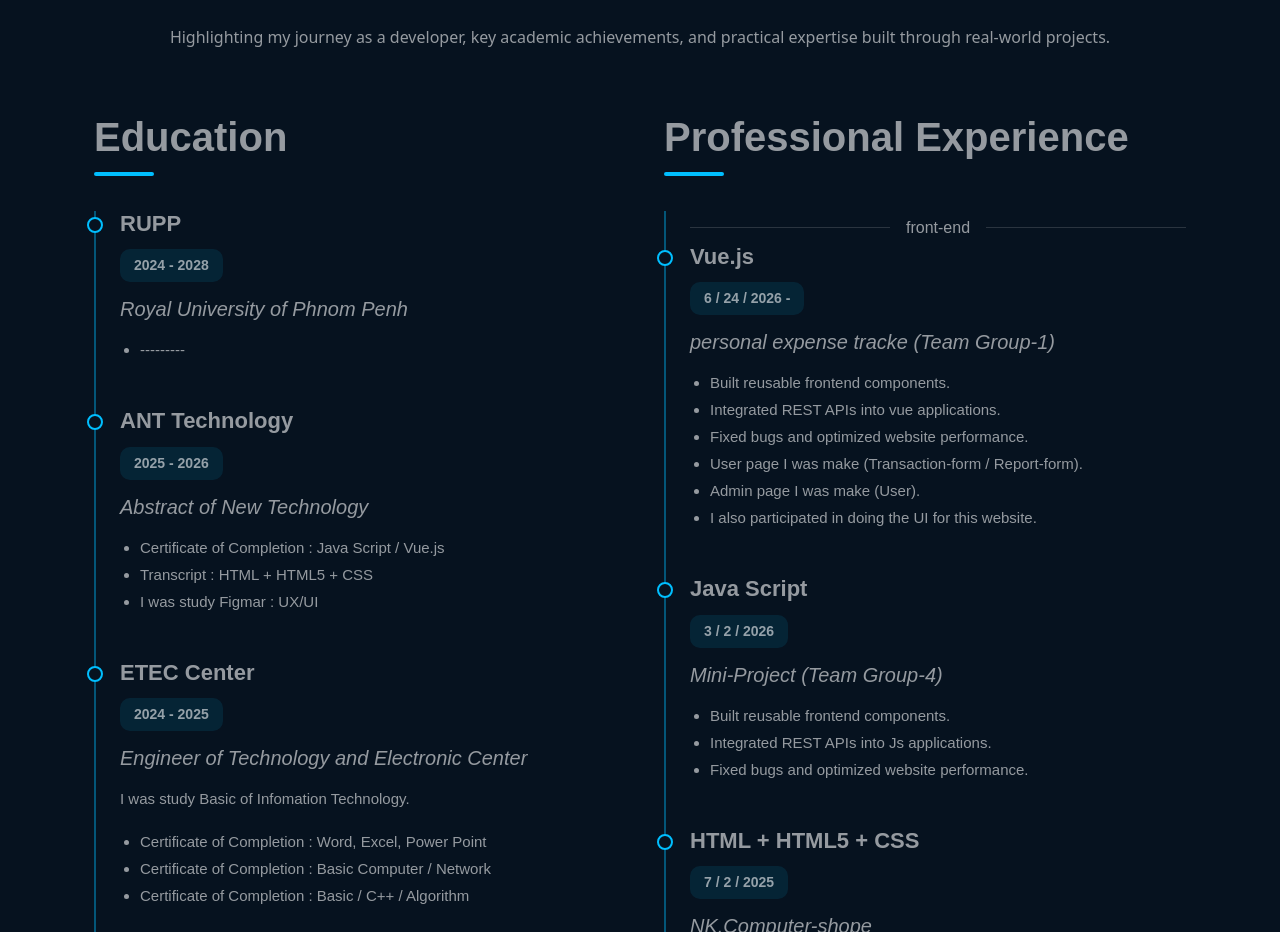
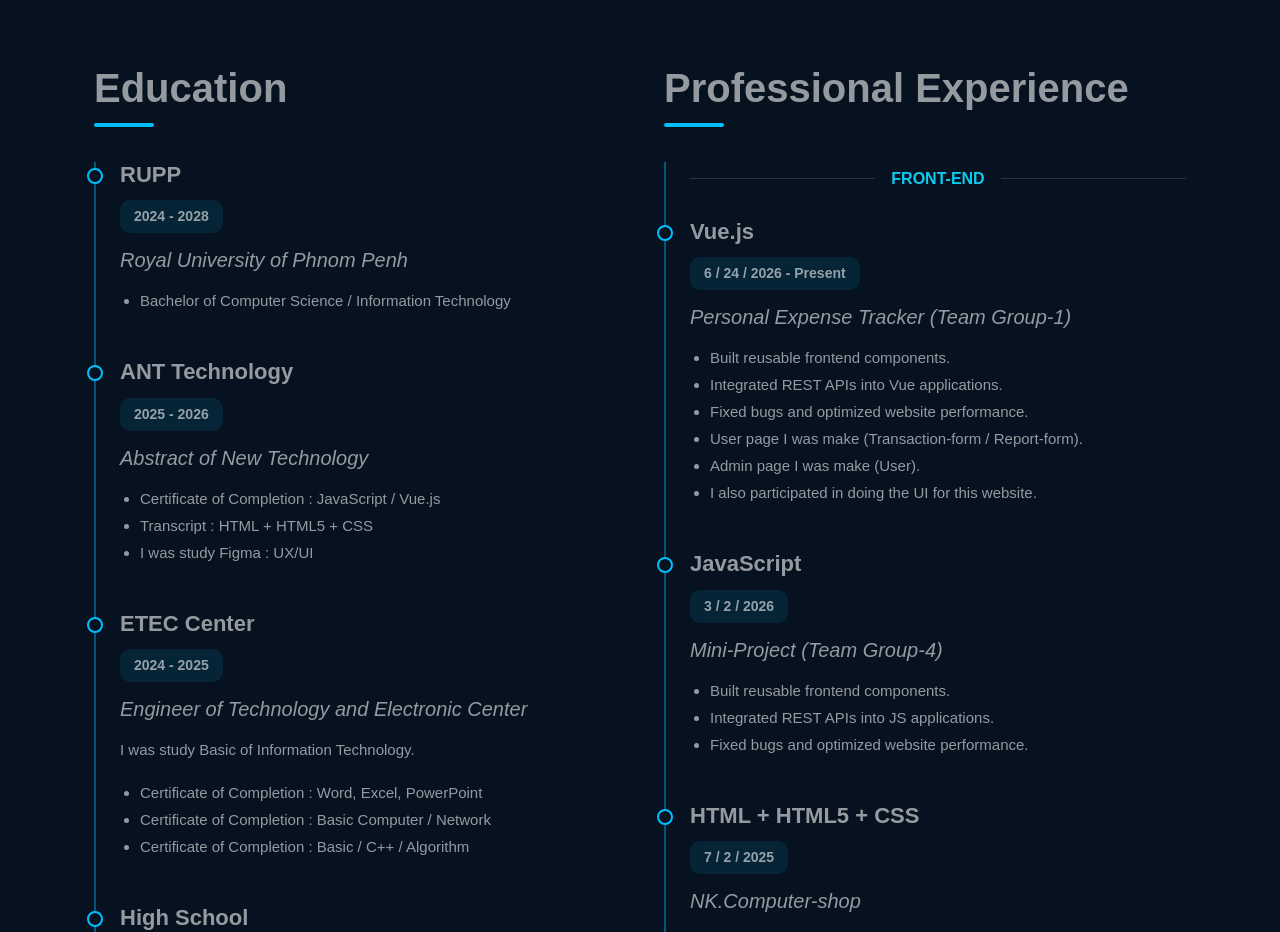
Before and after one commit to Karona24/portfolio-, a Vue app: page /resume in a window 1280 px wide. Shown: the part 168-1100 px from the top of the page. Built offline with nearby package versions, Linux system fonts and the light colour scheme.

Commit message:
update animation and add dynamic in page resume is education and experian

```diff
--- a/src/View/AboutView.vue
+++ b/src/View/AboutView.vue
@@ -1,5 +1,6 @@
 <template>
     <NavBar />
+    <br>
     <div class="container-lg mt-5 mb-5 px-3">
         <!-- ABOUT SECTION -->
         <!-- TITLE -->
--- a/src/View/ContactView.vue
+++ b/src/View/ContactView.vue
@@ -1,8 +1,9 @@
 <template>
   <main>
     <NavBar />
+    <br>
     <div class="container">
-      <div>
+      <div  data-aos="zoom-out">
         <h1 class="text-center mb-4 mt-5 text-light">Contact</h1>
         <p class="text-center">
           Let's Work Together!
--- a/src/View/ResumeView.vue
+++ b/src/View/ResumeView.vue
@@ -1,3 +1,247 @@
+<template>
+    <main>
+        <NavBar />
+        <br>
+        <div class="container">
+            <div data-aos="zoom-out">
+                <h1 class="text-center mb-4 mt-5 text-light">Resume</h1>
+                <p class="text-center">
+                    Highlighting my journey as a developer, key academic achievements, and practical expertise built through real-world projects.
+                </p>
+            </div>
+
+            <section class="resume-section container-fluid py-5">
+                <div class="row g-5">
+
+                    <!-- LEFT SIDE -->
+                    <div class="col-lg-6">
+
+                        <!-- EDUCATION -->
+                        <div class="mb-5" data-aos="fade-up" data-aos-anchor-placement="top-bottom">
+                            <h1 class="section-title">Education</h1>
+
+                            <div class="timeline">
+                                <div
+                                    v-for="(item, index) in educationList"
+                                    :key="index"
+                                    class="timeline-item"
+                                >
+                                    <div class="circle"></div>
+                                    <h3>{{ item.school }}</h3>
+                                    <span class="year">{{ item.year }}</span>
+                                    <h5>{{ item.fullName }}</h5>
+
+                                    <p v-if="item.description">{{ item.description }}</p>
+
+                                    <ul v-if="item.details && item.details.length">
+                                        <li v-for="(detail, dIndex) in item.details" :key="dIndex">
+                                            {{ detail }}
+                                        </li>
+                                    </ul>
+                                </div>
+                            </div>
+                        </div>
+
+                        <!-- SKILLS -->
+                        <div>
+                            <h1 class="section-title" data-aos="fade-up">Professional Skills</h1>
+
+                            <div class="skill-box">
+                                <div
+                                    v-for="(skill, index) in skills"
+                                    :key="index"
+                                    class="mb-4"
+                                    data-aos="fade-up"
+                                    :data-aos-delay="index * 100"
+                                >
+                                    <div class="d-flex justify-content-between mb-2">
+                                        <span>{{ skill.name }}</span>
+                                        <span>{{ skill.percent }}%</span>
+                                    </div>
+
+                                    <div class="progress">
+                                        <div
+                                            class="progress-bar progress-animation"
+                                            :style="{ '--progress-width': skill.percent + '%' }"
+                                        ></div>
+                                    </div>
+                                </div>
+                            </div>
+                        </div>
+                    </div>
+
+                    <!-- RIGHT SIDE -->
+                    <div class="col-lg-6" data-aos="fade-up" data-aos-anchor-placement="top-bottom">
+
+                        <h1 class="section-title">Professional Experience</h1>
+
+                        <div class="timeline">
+                            <div class="d-flex align-items-center mb-4">
+                                <hr class="flex-grow-1">
+                                <span class="mx-3 text-uppercase fw-bold text-info">Front-end</span>
+                                <hr class="flex-grow-1">
+                            </div>
+
+                            <div
+                                v-for="(exp, index) in experienceList"
+                                :key="index"
+                                class="timeline-item"
+                            >
+                                <div class="circle"></div>
+                                <h3>{{ exp.title }}</h3>
+                                <span class="year">{{ exp.date }}</span>
+                                <h5>{{ exp.project }}</h5>
+
+                                <ul v-if="exp.tasks && exp.tasks.length">
+                                    <li v-for="(task, tIndex) in exp.tasks" :key="tIndex">
+                                        {{ task }}
+                                    </li>
+                                </ul>
+                            </div>
+                        </div>
+                    </div>
+                </div>
+            </section>
+            <!-- <div data-aos="zoom-out">
+                <h1 class="text-center mb-4 mt-5 text-light">My Certifycate</h1>
+                <p class="text-center">
+                    I have done verious programming courses increase my programming skills and I'm sharing few to them
+                </p>
+            </div>
+            Certifycate
+            <section>
+                <div class="row">
+                    <div class="col-4">
+                        <div class="card border-0 bg-transparent">
+                            <img src="https://media.gettyimages.com/id/1813512682/vector/certificate-diploma-template.jpg?s=612x612&w=gi&k=20&c=sqk_pABwv9CYB4UwaAu3fQdRoILYurBzGok05Fj1JRk="
+                                alt="">
+                        </div>
+                    </div>
+                    <div class="col-4">
+                        <div class="card border-0 bg-transparent">
+                            <img src="https://i.ytimg.com/vi/EoOaHe62If8/hq720.jpg?sqp=-oaymwEhCK4FEIIDSFryq4qpAxMIARUAAAAAGAElAADIQj0AgKJD&rs=AOn4CLBIi7SoTJdpr21bgic9xmW4Eo3_iA"
+                                alt="">
+                        </div>
+                    </div>
+                    <div class="col-4">
+                        <div class="card border-0 bg-transparent">
+                            <img src="https://cdn-useast1.kapwing.com/static/templates/classic-blue-and-gold-award-certificate-template-ivAS3Aaco5IVb3Da-full.jpg"
+                                alt="">
+                        </div>
+                    </div>
+                </div>
+            </section> -->
+        </div>
+    </main>
+    <FooterView />
+</template>
+
+<script setup>
+import FooterView from '@/components/component/FooterView.vue';
+import NavBar from '@/components/component/NavBar.vue';
+import { ref } from 'vue'
+
+// 1. EDUCATION DATA
+const educationList = ref([
+    {
+        school: 'RUPP',
+        year: '2024 - 2028',
+        fullName: 'Royal University of Phnom Penh',
+        description: '',
+        details: [
+            'Bachelor of Computer Science / Information Technology'
+        ]
+    },
+    {
+        school: 'ANT Technology',
+        year: '2025 - 2026',
+        fullName: 'Abstract of New Technology',
+        description: '',
+        details: [
+            'Certificate of Completion : JavaScript / Vue.js',
+            'Transcript : HTML + HTML5 + CSS',
+            'I was study Figma : UX/UI'
+        ]
+    },
+    {
+        school: 'ETEC Center',
+        year: '2024 - 2025',
+        fullName: 'Engineer of Technology and Electronic Center',
+        description: 'I was study Basic of Information Technology.',
+        details: [
+            'Certificate of Completion : Word, Excel, PowerPoint',
+            'Certificate of Completion : Basic Computer / Network',
+            'Certificate of Completion : Basic / C++ / Algorithm'
+        ]
+    },
+    {
+        school: 'High School',
+        year: '2022 - 2024',
+        fullName: 'Samdech Techo Hun Sen Suong High School',
+        description: '',
+        details: [
+            'High School Diploma : Grade D (Social Science Class)'
+        ]
+    }
+])
+
+// 2. SKILLS DATA
+const skills = ref([
+    {
+        name: 'Backend Development',
+        percent: 65
+    },
+    {
+        name: 'Frontend Development',
+        percent: 60
+    },
+    {
+        name: 'Security',
+        percent: 50
+    },
+    {
+        name: 'UI/UX Design',
+        percent: 40
+    }
+])
+
+// 3. EXPERIENCE DATA
+const experienceList = ref([
+    {
+        title: 'Vue.js',
+        date: '6 / 24 / 2026 - Present',
+        project: 'Personal Expense Tracker (Team Group-1)',
+        tasks: [
+            'Built reusable frontend components.',
+            'Integrated REST APIs into Vue applications.',
+            'Fixed bugs and optimized website performance.',
+            'User page I was make (Transaction-form / Report-form).',
+            'Admin page I was make (User).',
+            'I also participated in doing the UI for this website.'
+        ]
+    },
+    {
+        title: 'JavaScript',
+        date: '3 / 2 / 2026',
+        project: 'Mini-Project (Team Group-4)',
+        tasks: [
+            'Built reusable frontend components.',
+            'Integrated REST APIs into JS applications.',
+            'Fixed bugs and optimized website performance.'
+        ]
+    },
+    {
+        title: 'HTML + HTML5 + CSS',
+        date: '7 / 2 / 2025',
+        project: 'NK.Computer-shop',
+        tasks: [
+            'Built reusable frontend components.',
+            'Fixed bugs and optimized website performance.'
+        ]
+    }
+])
+</script>
+
 <style scoped>
 .resume-section {
     background: #06121f;
@@ -110,10 +354,7 @@
     }
 }
 
-
-   /* RESPONSIVE (MOBILE & TABLET FIX) */
-
-
+/* RESPONSIVE (MOBILE & TABLET FIX) */
 @media (max-width: 768px) {
     .container {
         padding-left: 20px !important;
@@ -161,233 +402,3 @@
     }
 }
 </style>
-<template>
-    <main>
-        <NavBar />
-        <div class="container">
-            <div data-aos="zoom-out">
-                <h1 class="text-center mb-4 mt-5 text-light">Resume</h1>
-                <p class="text-center">
-                   Highlighting my journey as a developer, key academic achievements, and practical expertise built through real-world projects.
-                </p>
-            </div>
-            <section class="resume-section container-fluid py-5">
-                <div class="row g-5">
-
-                    <!-- LEFT SIDE -->
-                    <div class="col-lg-6">
-
-                        <!-- EDUCATION -->
-                        <div class="mb-5" data-aos="fade-up" data-aos-anchor-placement="top-bottom">
-                            <h1 class="section-title">Education</h1>
-
-                            <div class="timeline">
-                                <div class="timeline-item">
-                                    <div class="circle"></div>
-
-                                    <h3>RUPP</h3>
-
-                                    <span class="year">2024 - 2028</span>
-
-                                    <h5>Royal University of Phnom Penh</h5>
-
-                                    <ul>
-                                        <li>---------</li>
-                                    </ul>
-                                </div>
-
-                                <div class="timeline-item">
-                                    <div class="circle"></div>
-
-                                    <h3>ANT Technology</h3>
-
-                                    <span class="year">2025 - 2026</span>
-
-                                    <h5>Abstract of New Technology</h5>
-
-                                    <ul>
-                                        <li>Certificate of Completion : Java Script / Vue.js</li>
-                                        <li>Transcript : HTML + HTML5 + CSS</li>
-                                        <li>I was study Figmar : UX/UI</li>
-                                    </ul>
-                                </div>
-
-                                <div class="timeline-item">
-                                    <div class="circle"></div>
-
-                                    <h3>ETEC Center</h3>
-
-                                    <span class="year">2024 - 2025</span>
-
-                                    <h5>Engineer of Technology and Electronic Center</h5>
-
-                                    <p>I was study Basic of Infomation Technology. </p>
-                                    <ul>
-                                        <li>Certificate of Completion : Word, Excel, Power Point</li>
-                                        <li>Certificate of Completion : Basic Computer / Network</li>
-                                        <li>Certificate of Completion : Basic / C++ / Algorithm</li>
-                                    </ul>
-                                </div>
-
-                                <div class="timeline-item">
-                                    <div class="circle"></div>
-
-                                    <h3>Hight School</h3>
-
-                                    <span class="year">2022 - 2024</span>
-
-                                    <h5>Samdech Techo Hun Sen Suong High School</h5>
-                                    <ul>
-                                        <li>Bachelor's Degree : D ( Social Science Class )</li>
-                                    </ul>
-                                </div>
-                            </div>
-                        </div>
-
-                        <!-- SKILLS -->
-                        <div>
-                            <h1 class="section-title" data-aos="zoom-out">Professional Skills</h1>
-
-                            <div class="skill-box">
-
-                                <div v-for="(skill, index) in skills" :key="index" class="mb-4" data-aos="fade-up"
-                                    :data-aos-delay="index * 100">
-                                    <div class="d-flex justify-content-between mb-2">
-                                        <span>{{ skill.name }}</span>
-                                        <span>{{ skill.percent }}%</span>
-                                    </div>
-
-                                    <div class="progress">
-                                        <div class="progress-bar progress-animation"
-                                            :style="{ '--progress-width': skill.percent + '%' }"></div>
-                                    </div>
-                                </div>
-
-                            </div>
-                        </div>
-                    </div>
-
-                    <!-- RIGHT SIDE -->
-                    <div class="col-lg-6" data-aos="fade-up" data-aos-anchor-placement="top-bottom">
-
-                        <h1 class="section-title">Professional Experience</h1>
-
-                        <div class="timeline">
-                            <div class="d-flex align-items-center">
-                                <hr class="flex-grow-1">
-                                <span class="mx-3">front-end</span>
-                                <hr class="flex-grow-1">
-                            </div>
-                            <div class="timeline-item">
-                                <div class="circle"></div>
-
-                                <h3>Vue.js</h3>
-
-                                <span class="year">6 / 24 / 2026 - </span>
-
-                                <h5>personal expense tracke (Team Group-1)</h5>
-
-                                <ul>
-                                    <li>Built reusable frontend components.</li>
-                                    <li>Integrated REST APIs into vue applications.</li>
-                                    <li>Fixed bugs and optimized website performance.</li>
-                                    <li>User page I was make (Transaction-form / Report-form).</li>
-                                    <li>Admin page I was make (User).</li>
-                                    <li>I also participated in doing the UI for this website.</li>
-                                </ul>
-                            </div>
-
-                            <div class="timeline-item">
-                                <div class="circle"></div>
-
-                                <h3>Java Script</h3>
-
-                                <span class="year">3 / 2 / 2026</span>
-
-                                <h5>Mini-Project (Team Group-4)</h5>
-
-                                <ul>
-                                    <li>Built reusable frontend components.</li>
-                                    <li>Integrated REST APIs into Js applications.</li>
-                                    <li>Fixed bugs and optimized website performance.</li>
-                                </ul>
-                            </div>
-
-                            <div class="timeline-item">
-                                <div class="circle"></div>
-
-                                <h3>HTML + HTML5 + CSS</h3>
-
-                                <span class="year">7 / 2 / 2025</span>
-
-                                <h5>NK.Computer-shope</h5>
-
-                                <ul>
-                                    <li>Built reusable frontend components.</li>
-                                    <li>Fixed bugs and optimized website performance.</li>
-                                </ul>
-                            </div>
-
-                        </div>
-
-                    </div>
-
-                </div>
-            </section>
-            <!-- <div data-aos="zoom-out">
-                <h1 class="text-center mb-4 mt-5 text-light">My Certifycate</h1>
-                <p class="text-center">
-                    I have done verious programming courses increase my programming skills and I'm sharing few to them
-                </p>
-            </div> -->
-            <!-- Certifycate -->
-            <!-- <section>
-                <div class="row">
-                    <div class="col-4">
-                        <div class="card border-0 bg-transparent">
-                            <img src="https://media.gettyimages.com/id/1813512682/vector/certificate-diploma-template.jpg?s=612x612&w=gi&k=20&c=sqk_pABwv9CYB4UwaAu3fQdRoILYurBzGok05Fj1JRk="
-                                alt="">
-                        </div>
-                    </div>
-                    <div class="col-4">
-                        <div class="card border-0 bg-transparent">
-                            <img src="https://i.ytimg.com/vi/EoOaHe62If8/hq720.jpg?sqp=-oaymwEhCK4FEIIDSFryq4qpAxMIARUAAAAAGAElAADIQj0AgKJD&rs=AOn4CLBIi7SoTJdpr21bgic9xmW4Eo3_iA"
-                                alt="">
-                        </div>
-                    </div>
-                    <div class="col-4">
-                        <div class="card border-0 bg-transparent">
-                            <img src="https://cdn-useast1.kapwing.com/static/templates/classic-blue-and-gold-award-certificate-template-ivAS3Aaco5IVb3Da-full.jpg"
-                                alt="">
-                        </div>
-                    </div>
-                </div>
-            </section> -->
-        </div>
-    </main>
-    <FooterView />
-</template>
-<script setup>
-import FooterView from '@/components/component/FooterView.vue';
-import NavBar from '@/components/component/NavBar.vue';
-import { ref } from 'vue'
-
-const skills = ref([
-    {
-        name: 'Backend Development',
-        percent: 65
-    },
-    {
-        name: 'Frontend Development',
-        percent: 60
-    },
-    {
-        name: 'Security',
-        percent: 50
-    },
-    {
-        name: 'UI/UX Design',
-        percent: 40
-    }
-])
-</script>
```
Also changed, not shown: src/assets/style.css (+12 -0 lines), src/components/component/NavBar.vue (+5 -2 lines).
